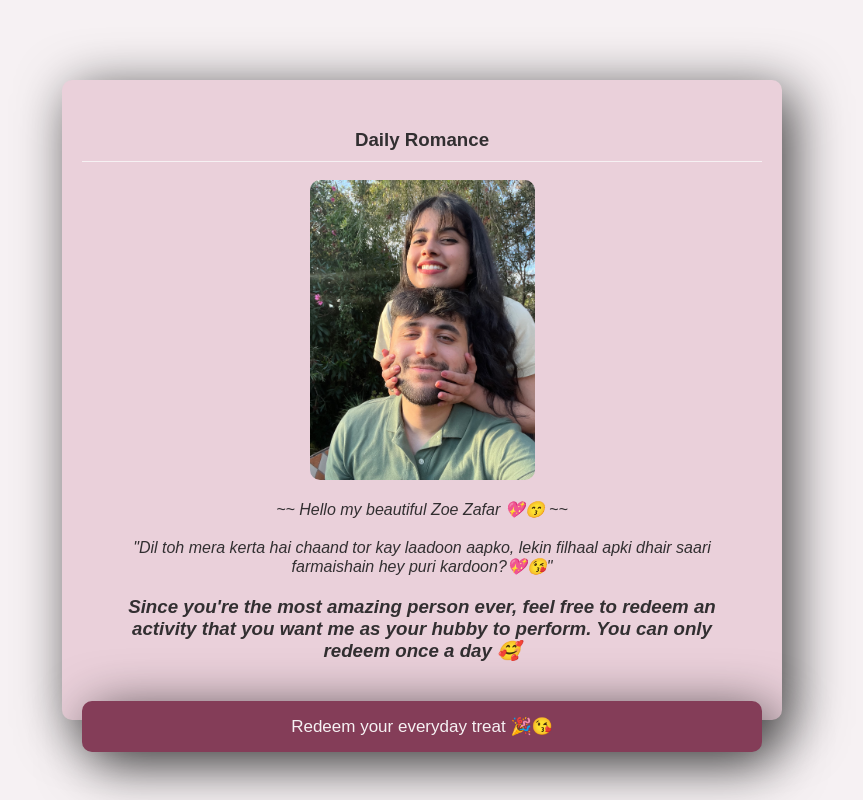
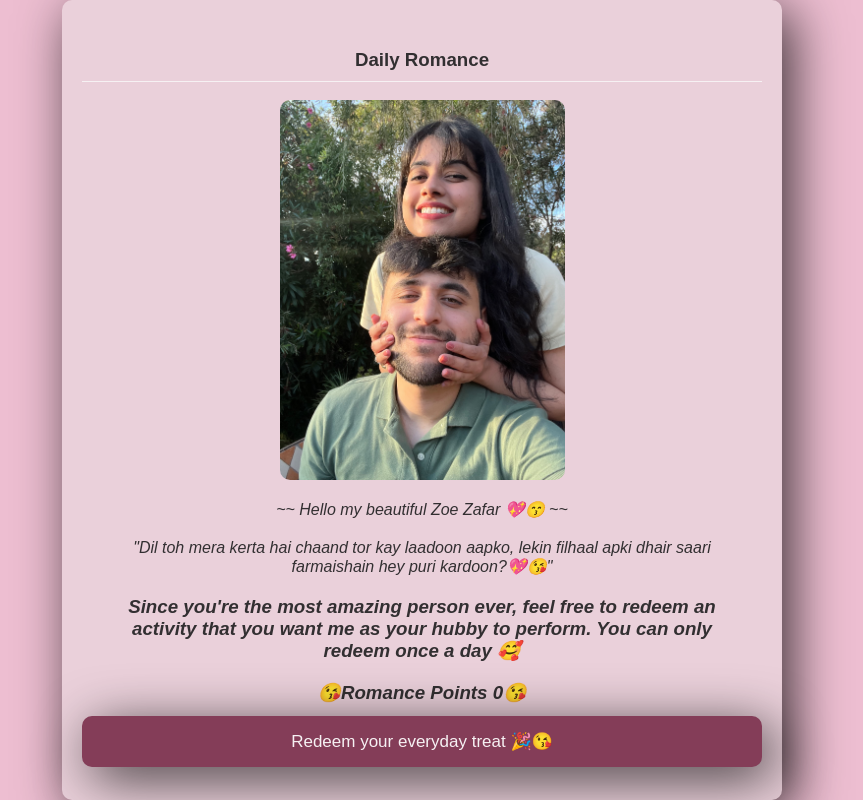
Before and after one commit to RanaShahim/RedeemApp, a React (Vite) app: page / in a window 1280 px wide. Shown: the whole page, without its empty margins (218-1081 px from the left). Built offline with nearby package versions, Linux system fonts and the light colour scheme; a web font is replaced by a local one.

Commit message:
some refactor

```diff
--- a/src/App.css
+++ b/src/App.css
@@ -1,7 +1,8 @@
 .card {
     max-width: 800px;
     width: 90%;
-  height: 80vh;
+    height: 100vh;
+    padding: 10px;
     background-color: #ead0da;
     border-radius: 10px;
     box-shadow: 10px 11px 53px 0px rgba(0, 0, 0, 0.75);
--- a/src/App.tsx
+++ b/src/App.tsx
@@ -15,6 +15,13 @@ function App() {
         })(),
     );
 
+    const [totalPoints, setTotalPoints] = useState<number>(
+        (() => {
+            const storedPoints = localStorage.getItem('totalPoints');
+            return storedPoints ? parseInt(storedPoints) : 0;
+        })(),
+    );
+
     const setRomanceData = (): void => {
         const data = mapRomanceData();
         const defaultRecord = data.find(
@@ -23,8 +30,13 @@ function App() {
         const redeemableRecords = data.filter(
             (record) => record?.getId() !== 'default',
         );
+
         if (!hasAlreadyRedeemed) {
             const newRecord = redeemableRecords[currentIndex];
+            //This function is run anytime hasAlreadyRedeemed changes (when we click the redeem treat button), so we want to set the total in localStorage straight away
+            //and then read and when the hasAlreadyRedeemed is set to true again and the default page appears line 18 is run to reset
+            //the state. We can set the total the onclick event or here in the function.
+            localStorage.setItem('totalPoints', totalPoints.toString());
             setRomanceRecord(newRecord);
         } else {
             if (defaultRecord) {
@@ -35,8 +47,17 @@ function App() {
 
     const toggleApplicationState = (): void => {
         setHasAlreadyRedeemed(false);
+        //Set the default state to false so we can see the treat that was redeemded.
         localStorage.setItem('hasAlreadyRedeemed', JSON.stringify(false));
-        resetState();
+        const redeemableRecords = fetchRedeemableData();
+        const newIndex = Math.floor(Math.random() * redeemableRecords.length);
+        setCurrentIndex(newIndex);
+        const newRecord = redeemableRecords[newIndex];
+        //Set the new index everytime so when line 49 triggers a rerender, the state is updated.
+        localStorage.setItem('currentIndex', newIndex.toString());
+        setTotalPoints(
+            totalPoints > 99 ? 0 : totalPoints + newRecord?.getPoints(),
+        );
     };
 
     const resetState = (): void => {
@@ -46,18 +67,17 @@ function App() {
         tomorrow.setHours(0, 0, 0, 0);
         const timeUntilTomorrow = tomorrow.getTime() - now.getTime();
         setTimeout(() => {
-            const data = mapRomanceData();
-            const redeemableRecords = data.filter(
-                (record) => record?.getId() !== 'default',
-            );
-            const newIndex = Math.floor(
-                Math.random() * redeemableRecords.length,
-            );
-            setCurrentIndex(newIndex);
-            localStorage.setItem('currentIndex', newIndex.toString());
             setHasAlreadyRedeemed(true);
             localStorage.setItem('hasAlreadyRedeemed', JSON.stringify(true));
-        }, timeUntilTomorrow);
+        }, 4000);
+    };
+
+    const fetchRedeemableData = (): Romance[] => {
+        const data = mapRomanceData();
+        const redeemableRecords = data.filter(
+            (record) => record?.getId() !== 'default',
+        );
+        return redeemableRecords;
     };
 
     useEffect(() => {
@@ -80,6 +100,9 @@ function App() {
                 <p className="text">{`"${romanceRecord?.getQuote()}"`}</p>
                 <h3 className="text">{romanceRecord?.getRedeemedResult()}</h3>
                 {hasAlreadyRedeemed && (
+                    <h3 className="text">😘Romance Points {totalPoints}😘</h3>
+                )}
+                {hasAlreadyRedeemed && (
                     <button className="button" onClick={toggleApplicationState}>
                         Redeem your everyday treat 🎉😘
                     </button>
--- a/src/index.css
+++ b/src/index.css
@@ -5,10 +5,10 @@ body {
     align-items: center;
     min-width: 320px;
     min-height: 100vh;
-  background-color: #f6f1f3;
+    background-color: #edbed1;
     padding: 0px 10px 0px 10px;
     margin: 0px 10px 0px 10px;
-  font-family: "Protest Riot", sans-serif;
+    font-family: 'Protest Riot', sans-serif;
     font-weight: 100;
     font-style: normal;
 }
@@ -20,9 +20,9 @@ body {
     padding: 15px;
     font-size: 17px;
     box-shadow: 10px 11px 53px 0px rgba(0, 0, 0, 0.75);
-  font-family: "Protest Riot", sans-serif;
+    font-family: 'Protest Riot', sans-serif;
     cursor: pointer;
     border: none;
-  margin-top: 20px; /* Add some space between the text and the button */
+    margin-top: -7px; /* Add some space between the text and the button */
     width: 100%; /* Make the button full width */
 }
```
Lines whose indentation alone changed are shown as unchanged.
